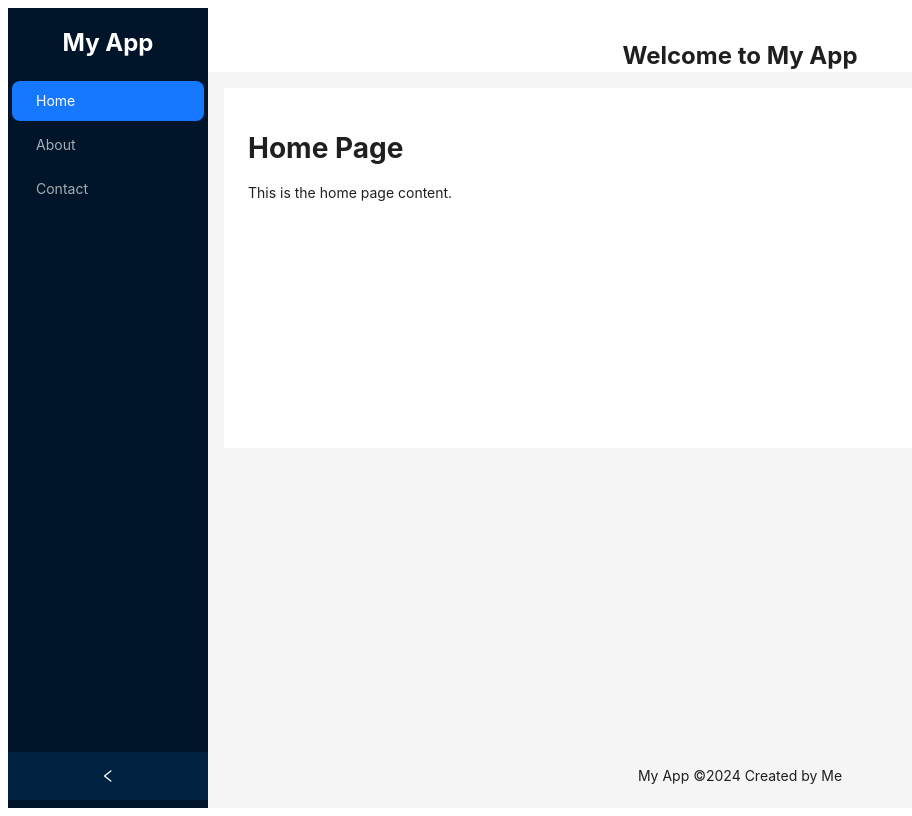
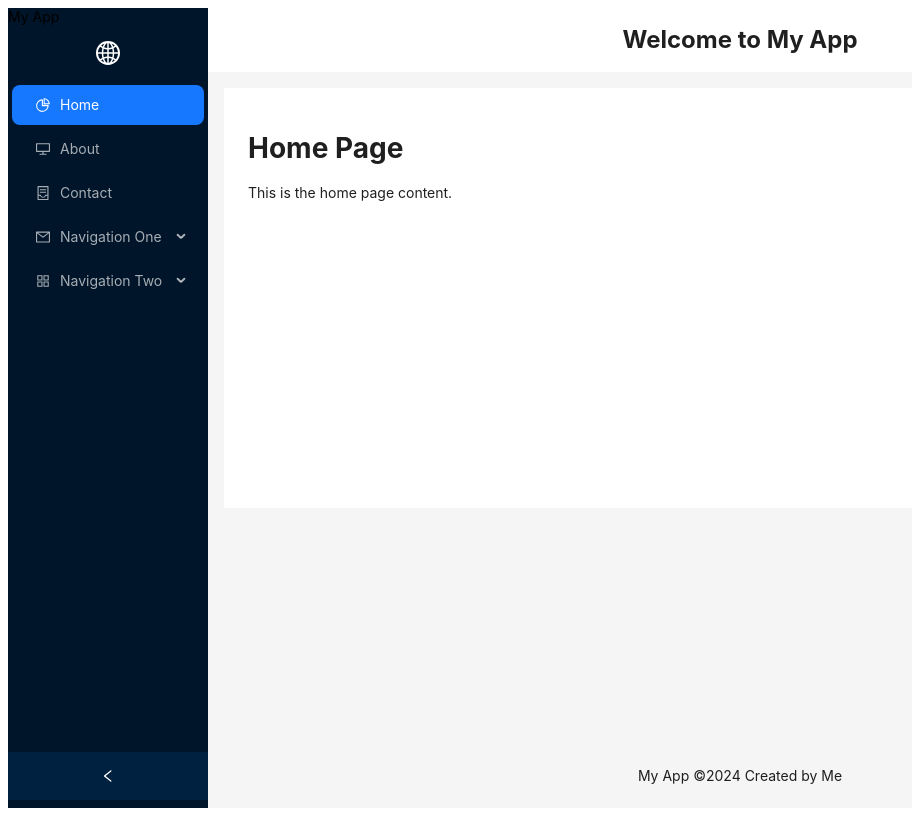
Before and after one commit to Tuquito1337/sms-emergency, a React (Vite) app: page / in a window 1280 px wide. Shown: the whole page, without its empty margins (0-912 px from the left). Built offline with nearby package versions, Linux system fonts and the light colour scheme.

Commit message:
Menu improved, still bad the alignment for the menu aside.

```diff
--- a/src/App.tsx
+++ b/src/App.tsx
@@ -3,9 +3,9 @@ import AppRouter from "./routes/Router";
 
 const App = () => {
   return (
-    <div>
+    <>
       <AppRouter />
-    </div>
+    </>
   );
 };
 
--- a/src/layouts/MainLayout.css
+++ b/src/layouts/MainLayout.css
@@ -5,16 +5,29 @@
   min-height: 100vh;
 }
 
-/* Estilos del Sider (barra lateral) */
-.logo {
+.sider {
+  padding: 0;
+  margin: 0;
+}
+
+.sider .logo {
   color: white;
   text-align: center;
   padding: 20px;
   font-size: 24px;
   font-weight: bold;
+  background: rgba(255, 255, 255, 0.2);
 }
 
-/* Estilos del Header */
+.collapse-btn {
+  width: 100%;
+  text-align: center;
+  border: none;
+  background-color: #001529;
+  color: white;
+  padding: 10px 0;
+}
+
 .header {
   background: #fff;
   padding: 0;
@@ -23,11 +36,9 @@
 
 .header h1 {
   margin: 0;
-  padding: 16px 0;
   font-size: 24px;
 }
 
-/* Estilos del contenido */
 .content {
   margin: 16px;
 }
@@ -35,10 +46,9 @@
 .site-layout-content {
   padding: 24px;
   background: #fff;
-  min-height: 360px;
+  min-height: 420px;
 }
 
-/* Estilos del Footer */
 .footer {
   text-align: center;
 }
--- a/src/layouts/MainLayout.tsx
+++ b/src/layouts/MainLayout.tsx
@@ -1,26 +1,83 @@
-// src/layouts/MainLayout.jsx
+import { useState } from "react";
+import {
+  AppstoreOutlined,
+  ContainerOutlined,
+  DesktopOutlined,
+  MailOutlined,
+  PieChartOutlined,
+  GlobalOutlined,
+} from "@ant-design/icons";
 import { Layout, Menu } from "antd";
 import { Link, Outlet } from "react-router-dom";
-import "./MainLayout.css"; // Importamos el archivo CSS para los estilos
+import "./MainLayout.css";
 
 const { Header, Content, Footer, Sider } = Layout;
 
+const items = [
+  { key: "1", icon: <PieChartOutlined />, label: <Link to="/">Home</Link> },
+  {
+    key: "2",
+    icon: <DesktopOutlined />,
+    label: <Link to="/about">About</Link>,
+  },
+  {
+    key: "3",
+    icon: <ContainerOutlined />,
+    label: <Link to="/contact">Contact</Link>,
+  },
+  {
+    key: "sub1",
+    label: "Navigation One",
+    icon: <MailOutlined />,
+    children: [
+      { key: "5", label: "Option 5" },
+      { key: "6", label: "Option 6" },
+      { key: "7", label: "Option 7" },
+      { key: "8", label: "Option 8" },
+    ],
+  },
+  {
+    key: "sub2",
+    label: "Navigation Two",
+    icon: <AppstoreOutlined />,
+    children: [
+      { key: "9", label: "Option 9" },
+      { key: "10", label: "Option 10" },
+      {
+        key: "sub3",
+        label: "Submenu",
+        children: [
+          { key: "11", label: "Option 11" },
+          { key: "12", label: "Option 12" },
+        ],
+      },
+    ],
+  },
+];
+
 const MainLayout = () => {
+  const [collapsed, setCollapsed] = useState(false);
+
+  const toggleCollapsed = () => {
+    setCollapsed(!collapsed);
+  };
+
   return (
     <Layout className="main-layout">
-      <Sider collapsible className="sider">
+      <Sider collapsible collapsed={collapsed} onCollapse={toggleCollapsed}>
         <div className="logo">My App</div>
-        <Menu theme="dark" mode="inline" defaultSelectedKeys={["1"]}>
-          <Menu.Item key="1">
-            <Link to="/">Home</Link>
-          </Menu.Item>
-          <Menu.Item key="2">
-            <Link to="/about">About</Link>
-          </Menu.Item>
-          <Menu.Item key="3">
-            <Link to="/contact">Contact</Link>
-          </Menu.Item>
-        </Menu>
+        <div
+          className="logo-icon"
+          style={{ padding: "16px", textAlign: "center" }}
+        >
+          <GlobalOutlined style={{ fontSize: "24px", color: "white" }} />
+        </div>
+        <Menu
+          defaultSelectedKeys={["1"]}
+          mode="inline"
+          theme="dark"
+          items={items}
+        />
       </Sider>
       <Layout>
         <Header className="header">
```
